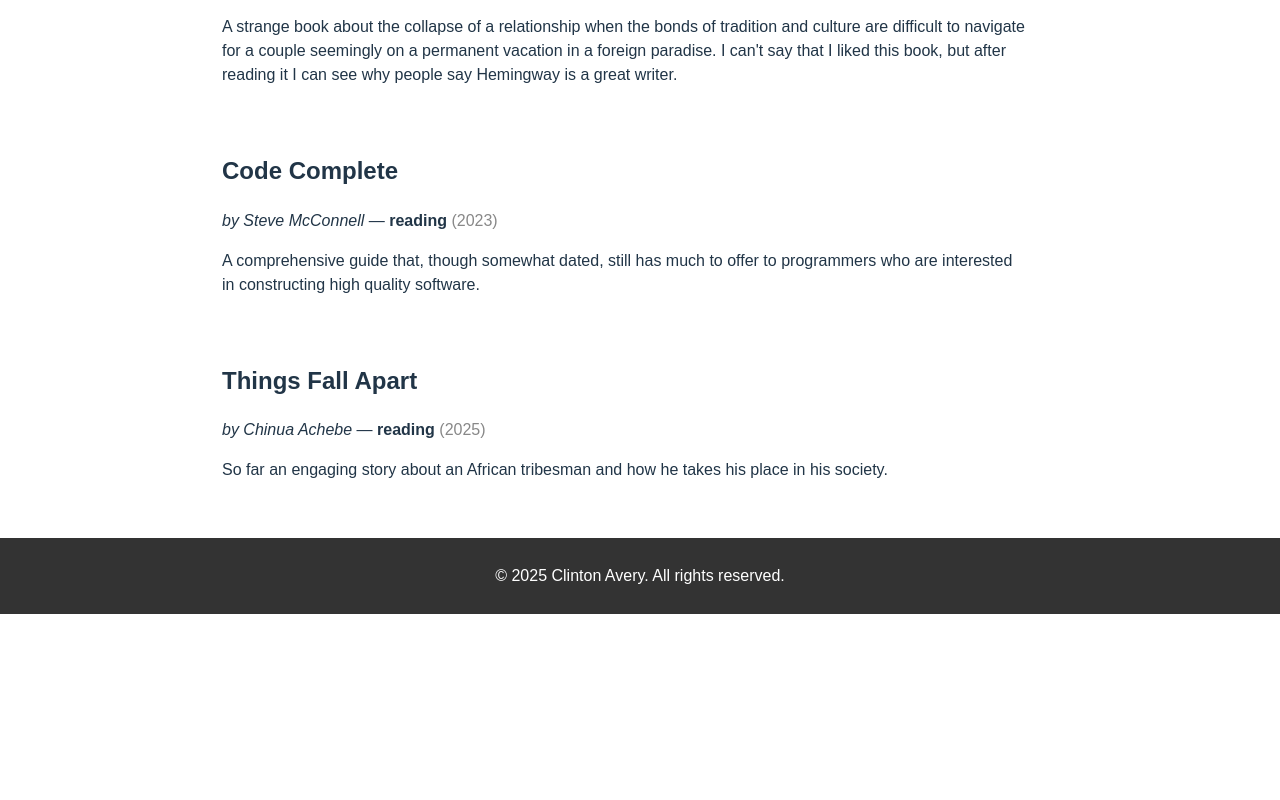
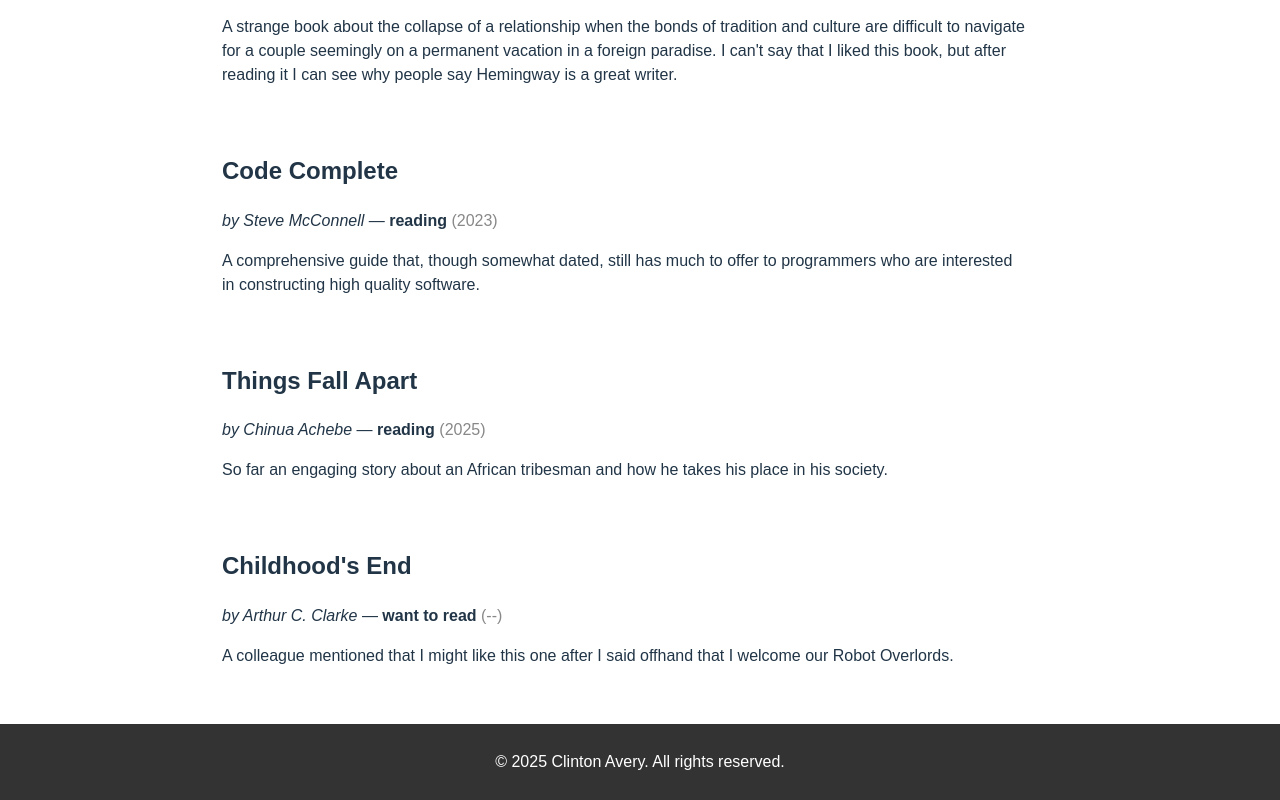
Before and after one commit to avEggHead/clintonjaverydotcom, a React (Vite) app in the folder clintonjavery/: page /reading in a window 1280 px wide. Shown: the part 1411-2211 px from the top of the page. Before the commit the page ends 2025 px from the top, so only its background shows below. Built offline with nearby package versions, Linux system fonts and the light colour scheme.

Commit message:
adding item to book list

```diff
--- a/clintonjavery/src/pages/Reading.tsx
+++ b/clintonjavery/src/pages/Reading.tsx
@@ -3,7 +3,7 @@
 type Book = {
   title: string;
   author: string;
-  status: "reading" | "finished";
+  status: "reading" | "finished" | "want to read";
   blurb: string;
   date: string;
 };
@@ -65,6 +65,13 @@
     date: "2025",
     blurb: "So far an engaging story about an African tribesman and how he takes his place in his society.",
   },
+  {
+    title: "Childhood's End",
+    author: "Arthur C. Clarke",
+    status: "want to read",
+    date: "--",
+    blurb: "A colleague mentioned that I might like this one after I said offhand that I welcome our Robot Overlords.",
+  },
 ];
 
 export default function Reading() {
```
